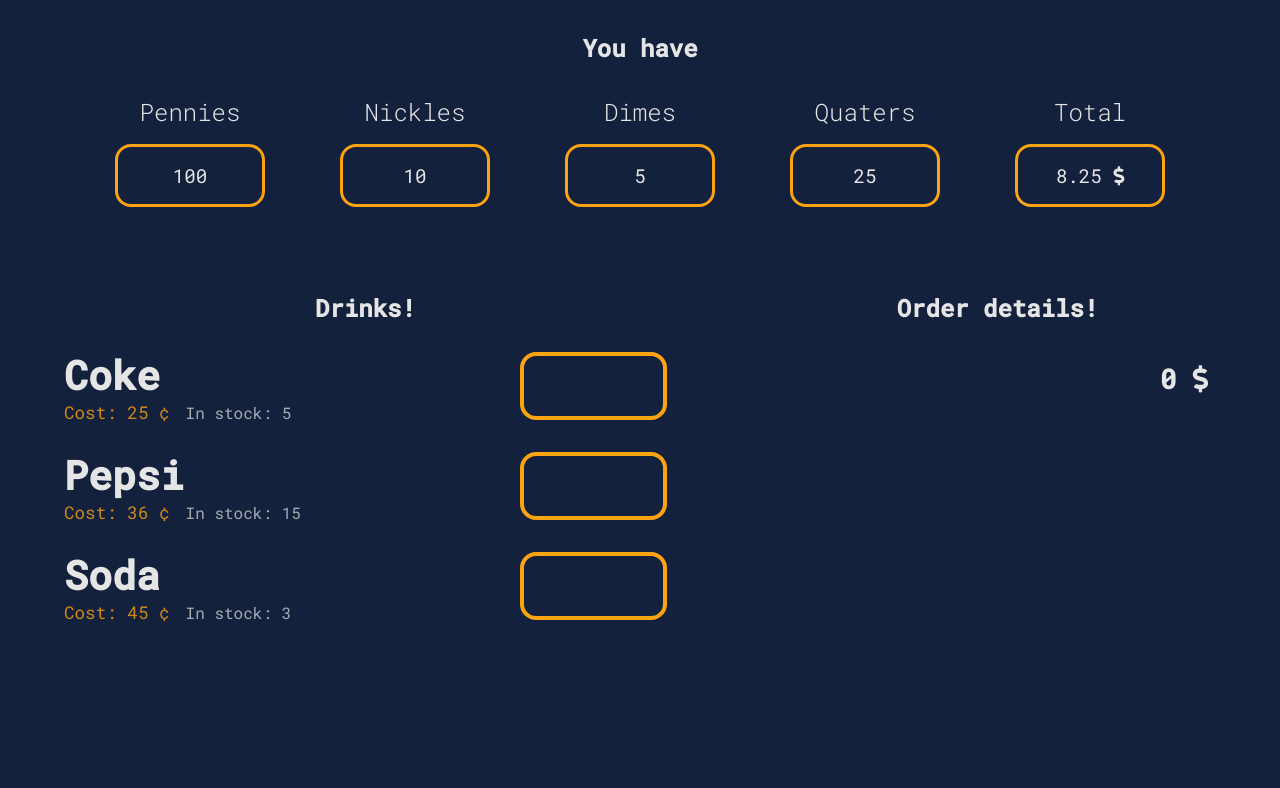
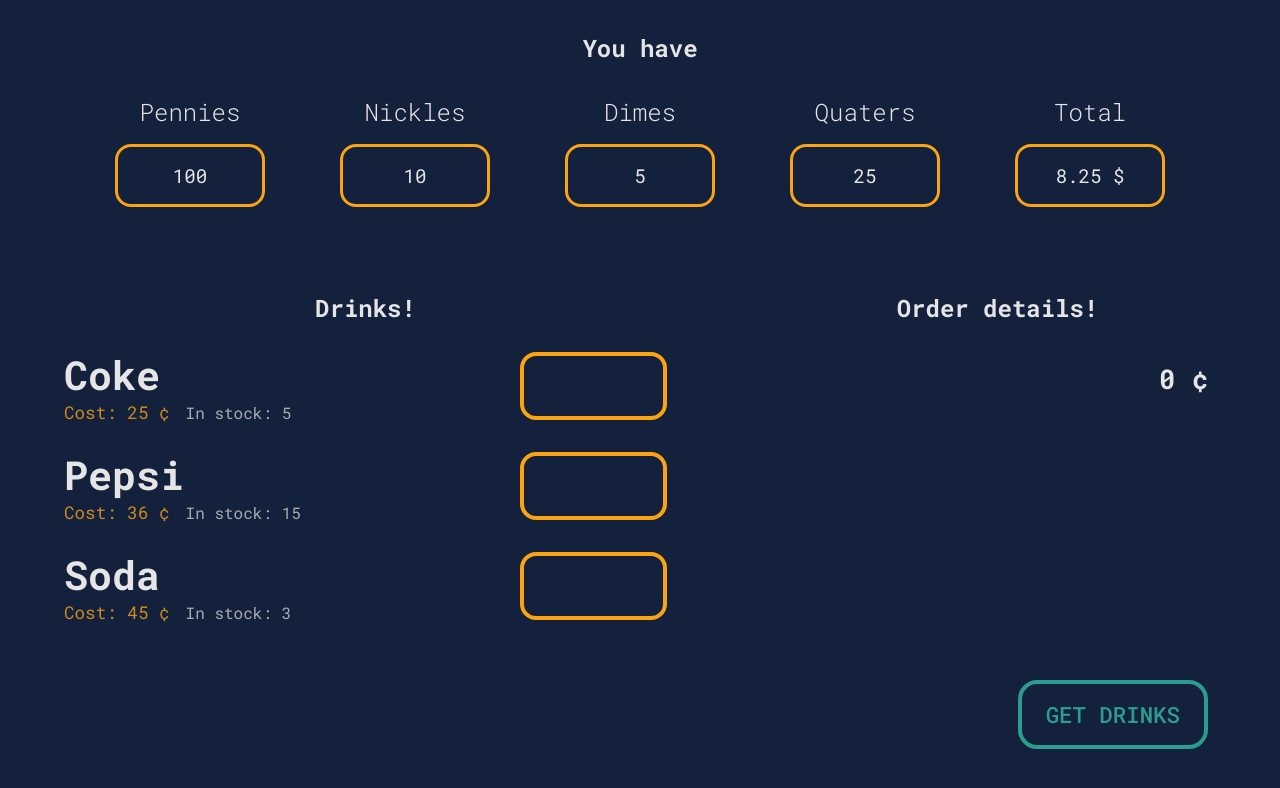
Before and after one commit to kishanDoshi8/drinks-machine, a React (Create React App) app: page / in a window 1280 px wide. Shown: the top 788 px of the page. Built offline with nearby package versions, Linux system fonts and the light colour scheme; the HTML template or start-up script is replaced by a standard one.

Commit message:
get drinks button layout and styles

```diff
--- a/public/index.html
+++ b/public/index.html
@@ -10,8 +10,6 @@
       content="Buy drinks with your loose change!"
     />
     <link rel="apple-touch-icon" href="%PUBLIC_URL%/logo192.png" />
-    <link rel="stylesheet" href="https://use.fontawesome.com/releases/v5.13.0/css/all.css"
-      integrity="sha384-Bfad6CLCknfcloXFOyFnlgtENryhrpZCe29RTifKEixXQZ38WheV+i/6YWSzkz3V" crossorigin="anonymous" />
     <!--
       manifest.json provides metadata used when your web app is installed on a
       user's mobile device or desktop. See https://developers.google.com/web/fundamentals/web-app-manifest/
--- a/src/App.css
+++ b/src/App.css
@@ -1,8 +1,9 @@
-@import url('https://fonts.googleapis.com/css2?family=Roboto+Mono:wght@100;200;300;400;500&display=swap');
+@import url('https://fonts.googleapis.com/css2?family=Roboto+Mono:wght@100;200;300;400;500;700&display=swap');
 
 :root {
   --dark-color: #14213d;
   --accent-color: #2a9d8f;
+  --accent-color-rgb: 42, 157, 143;
   --primary-color: #fca311;
   --primary-color-rgb: 252, 163, 17;
   --light-color: #e5e5e5;
@@ -152,7 +153,7 @@
 }
 
 .order-details .order-product-cost {
-  margin: 10px;
+  margin: 10px 0 0 0;
   color: rgba(var(--primary-color-rgb), 0.8);
 }
 
@@ -167,6 +168,61 @@
   font-size: 1.7rem;
 }
 
+/*
+  Get Drinks component styles
+*/
+.get-drinks {
+  display: flex;
+  justify-content: flex-end;
+  margin: 2rem;
+}
+
+#get-drinks-btn {
+  position: relative;
+  padding: 1rem 1.5rem;
+  font-size: 1.4rem;
+  font-weight: 500 !important;
+  font-family: 'Roboto Mono', monospace;
+  border-radius: 1.2rem;
+  background-color: transparent;
+  color: var(--accent-color);
+  border: solid 4px var(--accent-color);
+  text-transform: uppercase;
+  outline: none;
+  cursor: pointer;
+  z-index: 1;
+}
+
+#get-drinks-btn::before {
+  content: '';
+  position: absolute;
+  top: 0;
+  bottom: 0;
+  right: 0;
+  left: 0;
+  background-color: var(--accent-color);
+  z-index: -1;
+  transform: scaleY(0);
+  transform-origin: bottom;
+  transition: transform 0.3s ease-in-out;
+  outline: none;
+  border-radius: 1rem;
+}
+
+#get-drinks-btn:hover::before {
+  transform: scaleY(1);
+}
+
+#get-drinks-btn:hover {
+  color: var(--dark-color);
+}
+
+#get-drinks-btn.disabled {
+  pointer-events: none;
+  border: solid 4px rgba(var(--accent-color-rgb), 0.5);
+  color: rgba(var(--accent-color-rgb), 0.5)
+}
+
 /* Helper class */
 .container {
   max-width: 1200px;
--- a/src/App.js
+++ b/src/App.js
@@ -5,6 +5,7 @@
 import DrinksInfo from './components/ProductsInformation/DrinksInfo';
 import OrderInfo from './components/OrderInformation/OrderInfo';
 import { getDrinksInfo } from './init/getDrinksInfo';
+import GetDrinks from './components/OrderInformation/GetDrinks';
 
 function App() {
     const [coins, setCoins] = useState([]);
@@ -23,6 +24,7 @@
                 <DrinksInfo drinks={drinks} setOrders={setOrders} />
                 <OrderInfo orders={orders}/>
             </div>
+            <GetDrinks />
         </div>
     );
 }
--- a/src/components/CoinsInformation/CoinsInfo.js
+++ b/src/components/CoinsInformation/CoinsInfo.js
@@ -1,4 +1,5 @@
 import React, { useState, useEffect } from 'react';
+import { formatAmountWithSymbol } from '../../formats';
 
 export default function CoinsInfo({ coins }) {
 
@@ -25,7 +26,7 @@
                 ))}
                 <div className="coin-info">
                     <h4 className="coin-name">Total</h4>
-                    <p className="coin-quantity">{totalAmount/100} <i className="fas fa-dollar-sign"></i></p>
+                    <p className="coin-quantity">{formatAmountWithSymbol(totalAmount)} </p>
                 </div>
             </div>
         </>
--- /dev/null
+++ b/src/components/OrderInformation/GetDrinks.js
@@ -0,0 +1,9 @@
+import React from 'react'
+
+export default function GetDrinks({ disabled }) {
+    return (
+        <div className="get-drinks">
+            <button id="get-drinks-btn" className={disabled ? 'disabled' : '' }>Get Drinks</button>
+        </div>
+    )
+}
--- a/src/components/OrderInformation/OrderInfo.js
+++ b/src/components/OrderInformation/OrderInfo.js
@@ -1,4 +1,5 @@
 import React, { useState, useEffect } from 'react'
+import { formatAmountWithSymbol } from '../../formats';
 
 export default function OrderInfo({ orders }) {
     const [totalAmount, setTotalAmount] = useState(0)
@@ -25,7 +26,7 @@
                         <div className="order-product-total"> {order.cost * order.quantity} &#162; </div>
                     </div>
                 ))}
-                <h4 className="order-total"> {totalAmount/100} <i className="fas fa-dollar-sign"></i> </h4>
+                <h4 className="order-total"> {formatAmountWithSymbol(totalAmount)} </h4>
             </div>
         </div>
     )
--- /dev/null
+++ b/src/formats.js
@@ -0,0 +1,4 @@
+export const formatAmountWithSymbol = amount => {
+    if(amount > 100) return amount/100 + " " +String.fromCharCode(36);
+    return amount + " " + String.fromCharCode(162);
+}
```
